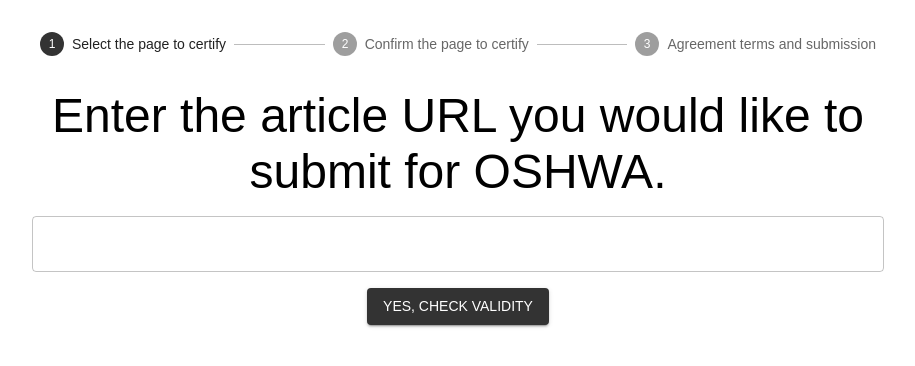
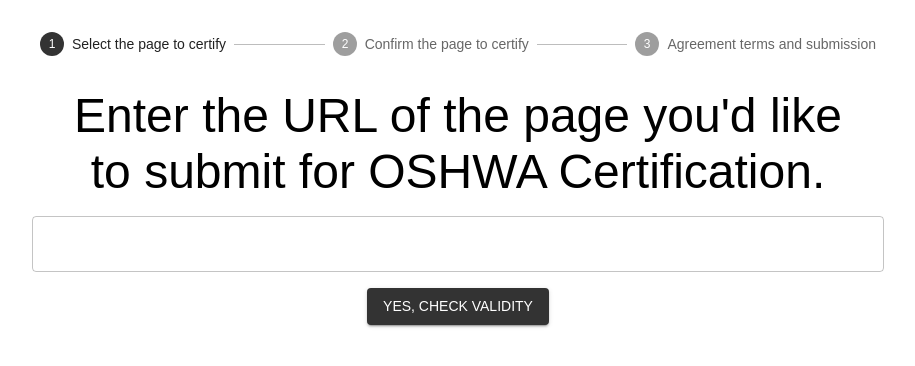
Before and after one commit to Appropedia/oshwa-appro, a React (Create React App) app in the folder client/: page / in a window 1280 px wide. Shown: the top 366 px of the page, without its empty margins (182-1097 px from the left). Built offline with nearby package versions, Linux system fonts and the light colour scheme.

Commit message:
Style: Update copy

```diff
--- a/client/src/Pages/Welcome.js
+++ b/client/src/Pages/Welcome.js
@@ -20,7 +20,7 @@
         align="center"
         style={{ margin: "2vh" }}
       >
-        Enter the article URL you would like to submit for OSHWA.
+        Enter the URL of the page you'd like to submit for OSHWA Certification.
       </Typography>
       <TextField fullWidth onChange={(e) => onChange(e)} />
       <div style={{ display: "flex", justifyContent: "center", margin: "2vh" }}>
```
